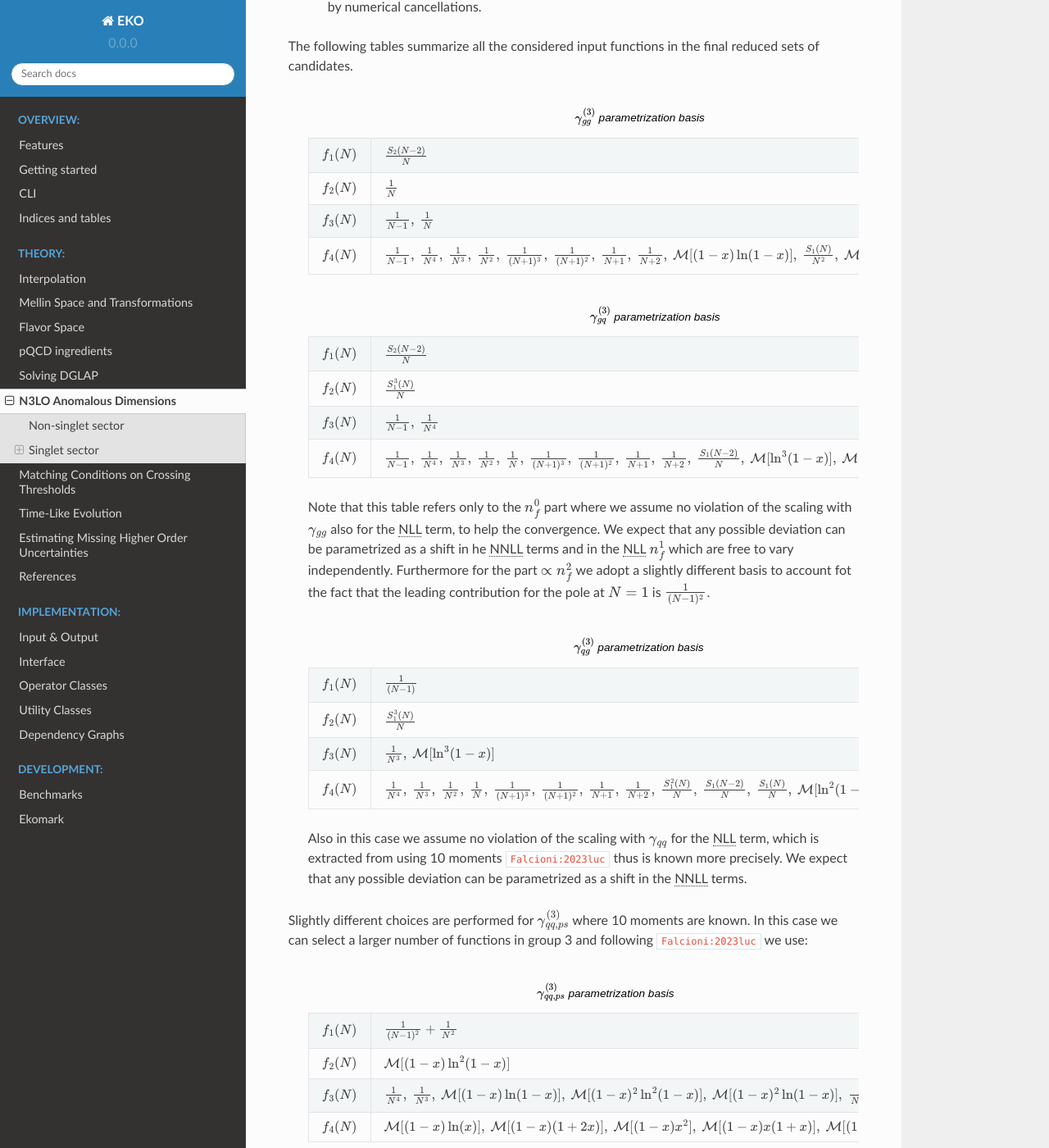
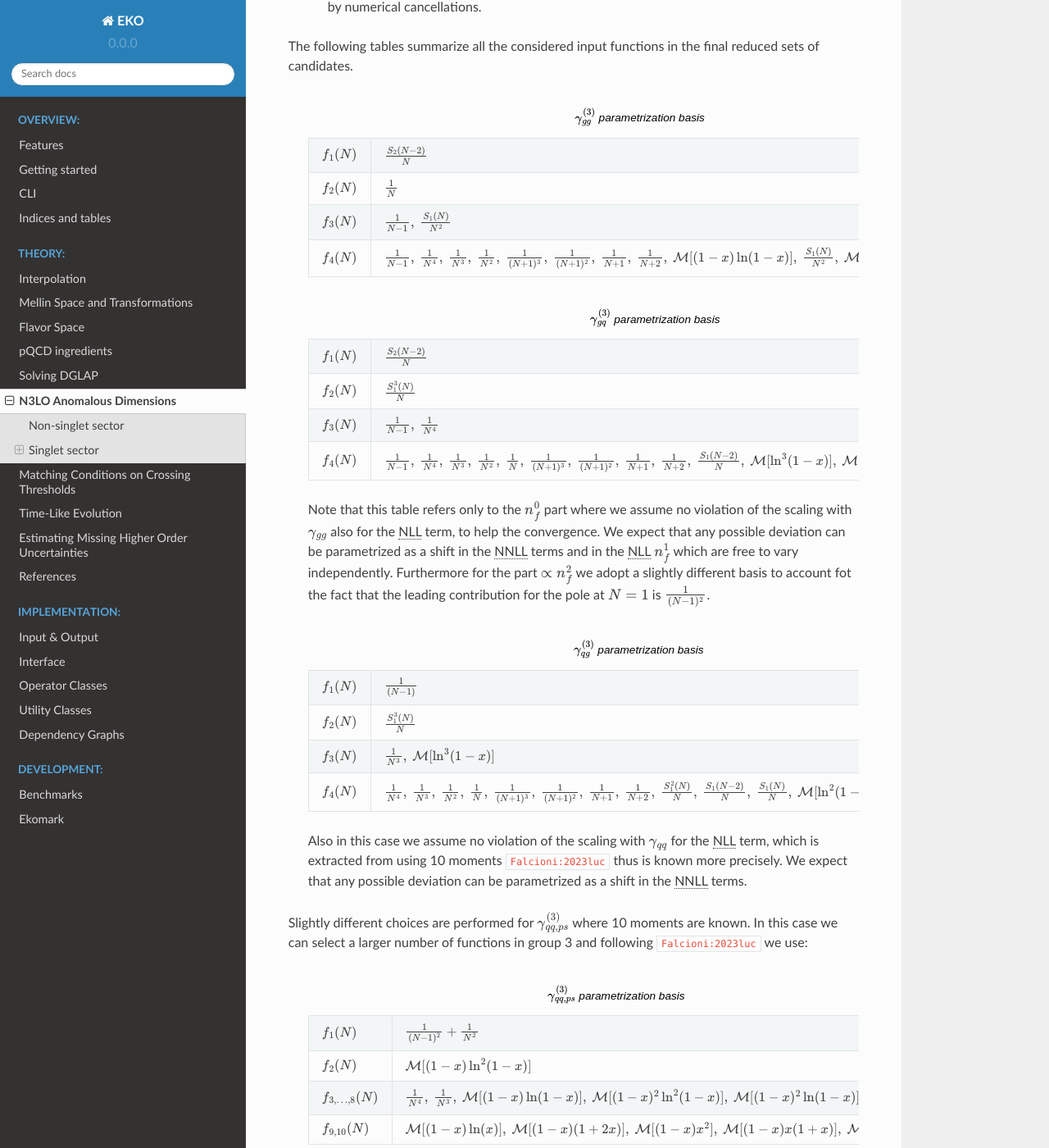
Before and after one commit to NNPDF/eko, a Sphinx documentation site: the page built from doc/source/theory/N3LO_ad.rst, in a window 1280 px wide and 1400 px high, scrolled down 5366 px. Shown: the whole window at 82% size. Built offline with Sphinx 7.4.7 and the Read the Docs theme 2.0.0, drawn with Linux system fonts in a browser that asks for light colours; pages that are not in the unit, such as notebooks, are missing from menus; cross-references to code outside the pages are shown as plain code.

Commit message:
add small clarifications

```diff
--- a/doc/source/theory/N3LO_ad.rst
+++ b/doc/source/theory/N3LO_ad.rst
@@ -316,7 +316,7 @@
         *   - :math:`f_2(N)`
             - :math:`\frac{1}{N}`
         *   - :math:`f_3(N)`
-            - :math:`\frac{1}{N-1},\ \frac{1}{N}`
+            - :math:`\frac{1}{N-1},\ \frac{S_1(N)}{N^2}`
         *   - :math:`f_4(N)`
             - :math:`\frac{1}{N-1},\ \frac{1}{N^4},\ \frac{1}{N^3},\ \frac{1}{N^2},\ \frac{1}{(N+1)^3},\ \frac{1}{(N+1)^2},\ \frac{1}{N+1},\ \frac{1}{N+2},\ \mathcal{M}[(1-x)\ln(1-x)],\ \frac{S_1(N)}{N^2}, \ \mathcal{M}[(1-x)^2\ln(1-x)],`
 
@@ -333,7 +333,7 @@
             - :math:`\frac{1}{N-1},\ \frac{1}{N^4},\ \frac{1}{N^3},\ \frac{1}{N^2},\ \frac{1}{N},\ \frac{1}{(N+1)^3},\ \frac{1}{(N+1)^2},\ \frac{1}{N+1},\ \frac{1}{N+2},\ \frac{S_1(N-2)}{N},\ \mathcal{M}[\ln^3(1-x)],\ \mathcal{M}[\ln^2(1-x)], \frac{S_1(N)}{N},\ \frac{S_1^2(N)}{N}`
 
     Note that this table refers only to the :math:`n_f^0` part where we assume no violation of the scaling with :math:`\gamma_{gg}`
-    also for the |NLL| term, to help the convergence. We expect that any possible deviation can be parametrized as a shift in he |NNLL| terms
+    also for the |NLL| term, to help the convergence. We expect that any possible deviation can be parametrized as a shift in the |NNLL| terms
     and in the |NLL| :math:`n_f^1` which are free to vary independently.
     Furthermore for the part :math:`\propto n_f^2` we adopt a slightly different
     basis to account fot the fact that the leading
@@ -366,9 +366,9 @@
             - :math:`\frac{1}{(N-1)^2} + \frac{1}{N^2}`
         *   - :math:`f_2(N)`
             - :math:`\mathcal{M}[(1-x)\ln^2(1-x)]`
-        *   - :math:`f_3(N)`
+        *   - :math:`f_{3,\dots,8}(N)`
             - :math:`\frac{1}{N^4},\ \frac{1}{N^3},\ \mathcal{M}[(1-x)\ln(1-x)],\ \mathcal{M}[(1-x)^2\ln^2(1-x)],\ \mathcal{M}[(1-x)^2\ln(1-x)],\ \frac{1}{N-1}-\frac{1}{N}`
-        *   - :math:`f_4(N)`
+        *   - :math:`f_{9,10}(N)`
             - :math:`\mathcal{M}[(1-x)\ln(x)],\ \mathcal{M}[(1-x)(1+2x)],\ \mathcal{M}[(1-x)x^2],\ \mathcal{M}[(1-x)x (1+x)],\ \mathcal{M}[(1-x)]`
 
 
```
